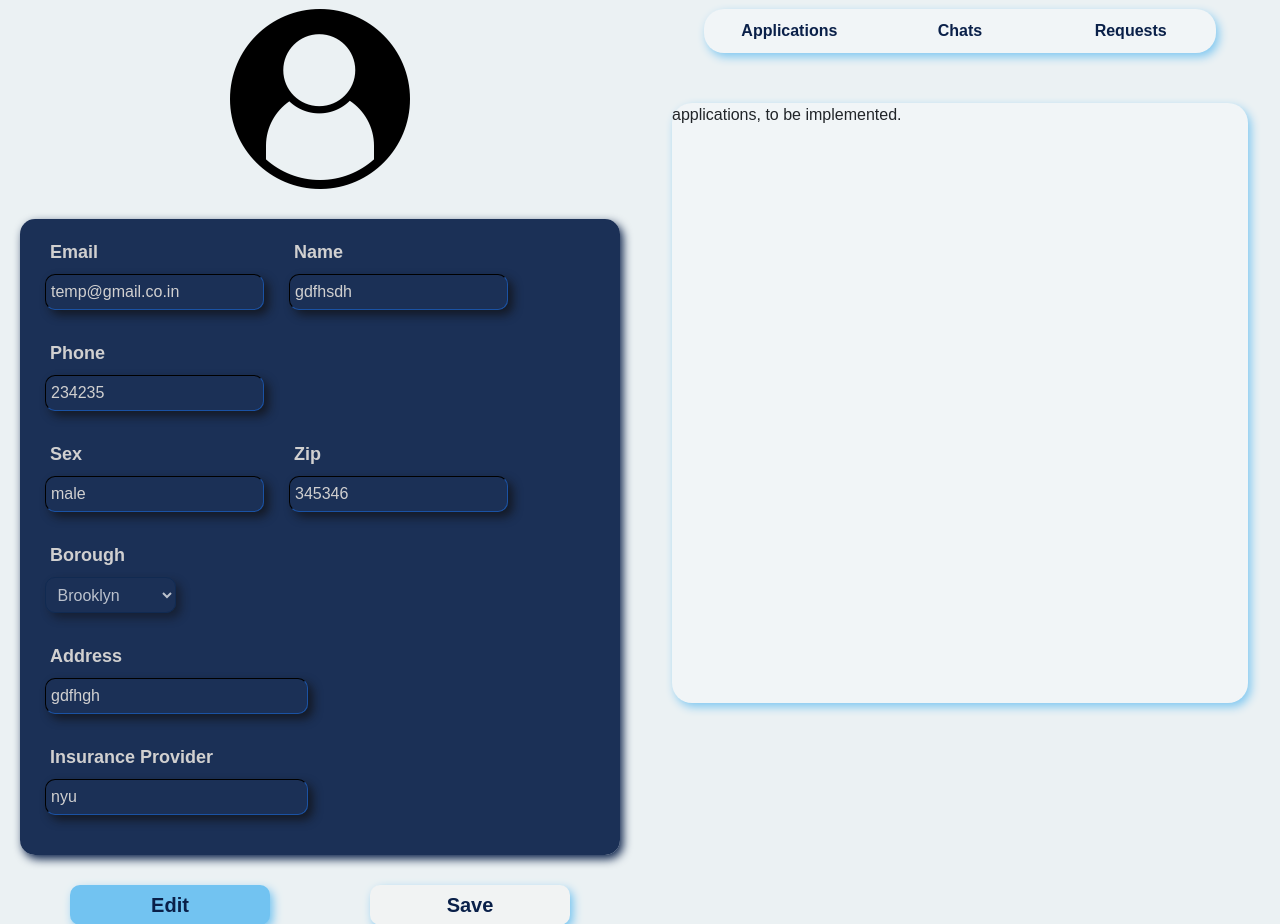
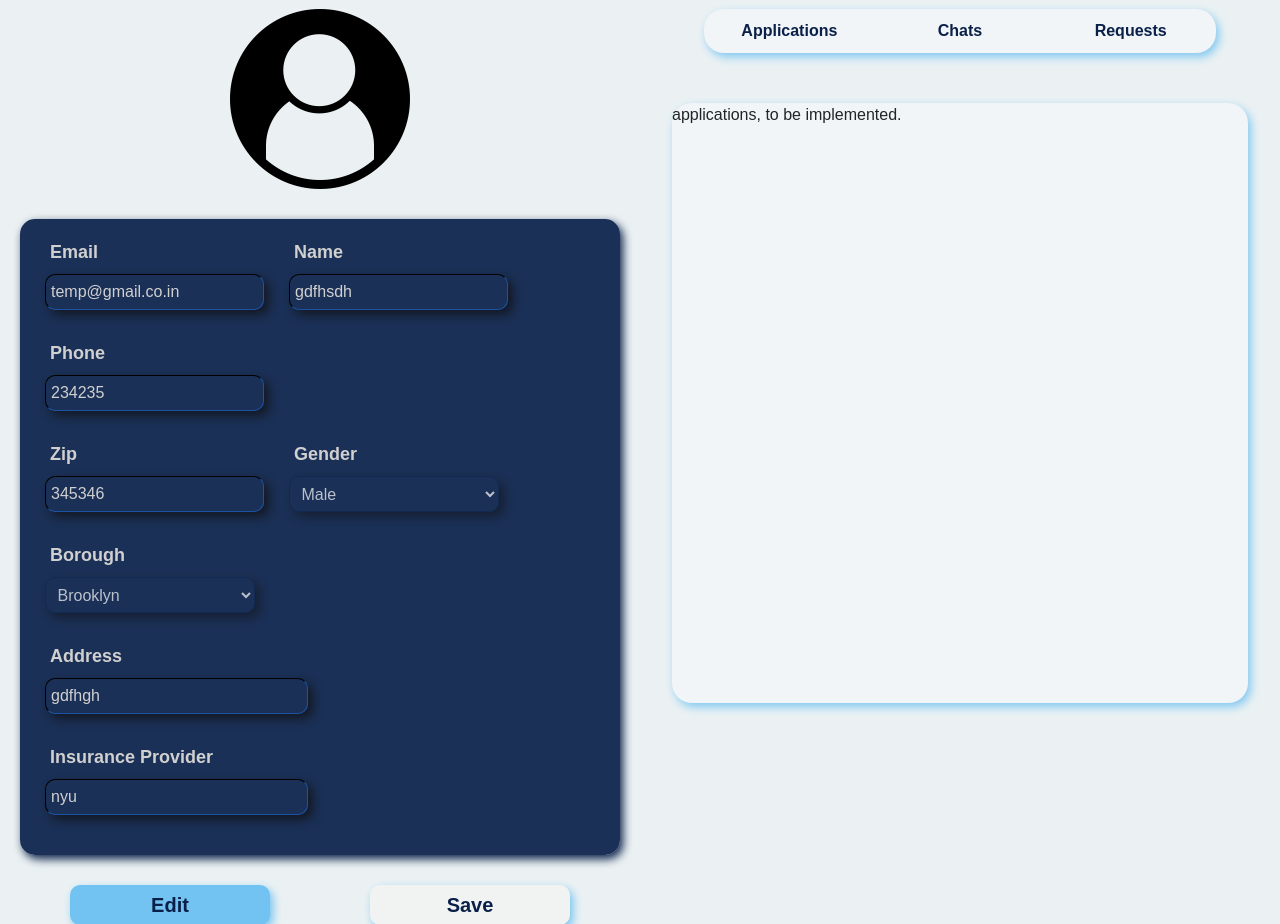
Before and after one commit to gcivil-nyu-org/Wednesday-Fall2023-Team-6, a Django app: template user/templates/user/account.html in a window 1280 px wide. Shown: the part 171-1095 px from the top of the page. Run offline with Django 4.2, Linux system fonts and the light colour scheme; the template is opened without the code that fills it: values that come from a table or form of the project are taken from there, others are empty; data comes from the database, SQL or seed files in the repository; both versions use the stored data as it was after the commit.

Commit message:
account page tests

```diff
--- a/user/static/user/css/account.css
+++ b/user/static/user/css/account.css
@@ -147,6 +147,7 @@ nav p {
   margin-right: 5px;
   background-color: rgb(255, 255, 255, 0.8);
   padding: 7.5px;
+  width: 210px;
   box-shadow: 5px 5px 10px rgba(17, 16, 16, 0.7);
 }
 
--- a/user/templates/user/account.html
+++ b/user/templates/user/account.html
@@ -71,13 +71,17 @@
 
                     <div class="row">
                         <div class="info-row">
-                            <label class="info-label">Sex</label>
-                            <input type="text" name="sex" class="info-field" disabled value="{{ login_user.sex }}">
+                            <label class="info-label">Zip</label>
+                            <input type="text" name="zip" class="info-field" disabled value="{{ login_user.zip }}">
                         </div>
 
                         <div class="info-row">
-                            <label class="info-label">Zip</label>
-                            <input type="text" name="zip" class="info-field" disabled value="{{ login_user.zip }}">
+                            <label class="info-label">Gender</label>
+                            <select class="info-field" id="sexSelect" name="sex" disabled>
+                                <option value="male">Male</option>
+                                <option value="female">Female</option>
+                                <option value="other">Other</option>
+                            </select>
                         </div>
 
                         <div class="info-row">
@@ -143,6 +147,9 @@
     var userBorough = "{{ login_user.borough }}";
     var selectElement = document.getElementById("boroughSelect");
 
+    var userSex = "{{ login_user.sex }}";
+    var sexElement = document.getElementById("sexSelect");
+
     // Loop through options and set the default option based on user.borough
     for (var i = 0; i < selectElement.options.length; i++) {
         if (selectElement.options[i].value === userBorough) {
@@ -150,4 +157,12 @@
             break;
         }
     }
+
+    // Loop through options and set the default option based on user.sex
+    for (var i = 0; i < sexElement.options.length; i++) {
+        if (sexElement.options[i].value === userSex) {
+            sexElement.options[i].selected = true;
+            break;
+        }
+    }
 </script>
```
Also changed, not shown: user/tests/tests_account.py (added, +72 -0 lines), db.sqlite3.
